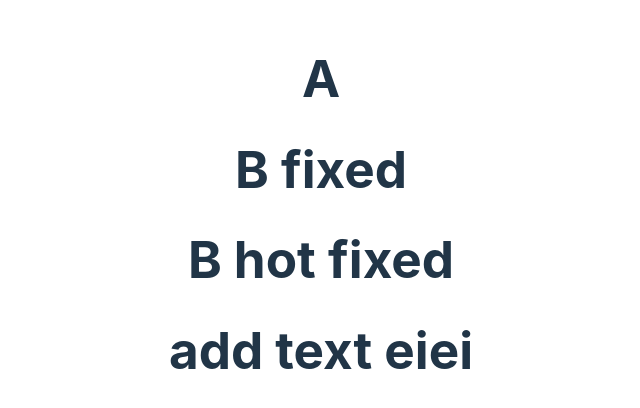
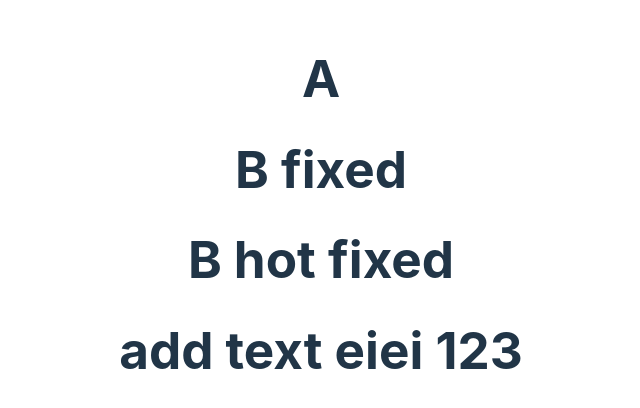
Before and after one commit to supakrit03/semantic-release-101, a React (Vite) app: page / in a window 1280 px wide. Shown: the part 186-594 px from the top of the page, without its empty margins (319-959 px from the left). Built offline with nearby package versions, Linux system fonts and the light colour scheme.

Commit message:
feat:add text

```diff
--- a/src/App.tsx
+++ b/src/App.tsx
@@ -6,7 +6,7 @@ function App() {
       <h1>A</h1>
       <h1>B fixed</h1>
       <h1>B hot fixed</h1>
-      <h1>add text eiei</h1>
+      <h1>add text eiei 123</h1>
     </>
   );
 }
```
